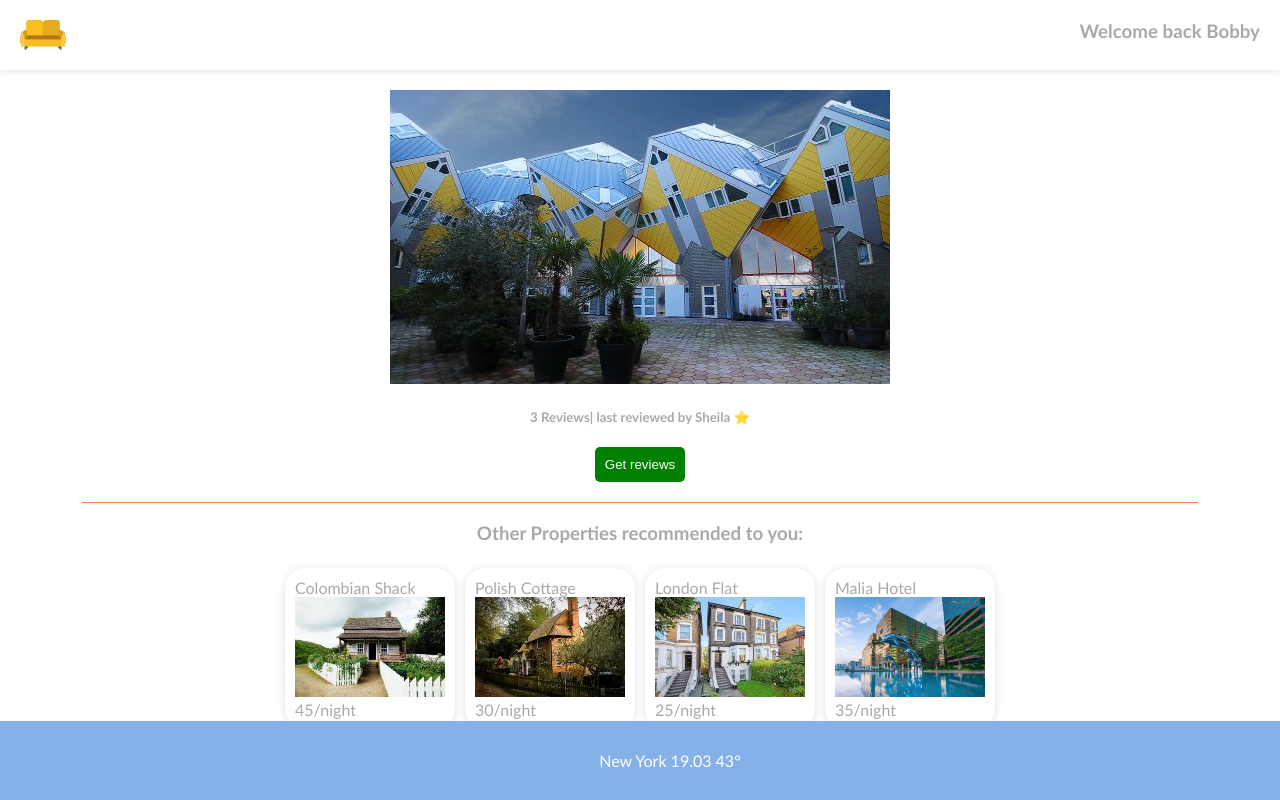
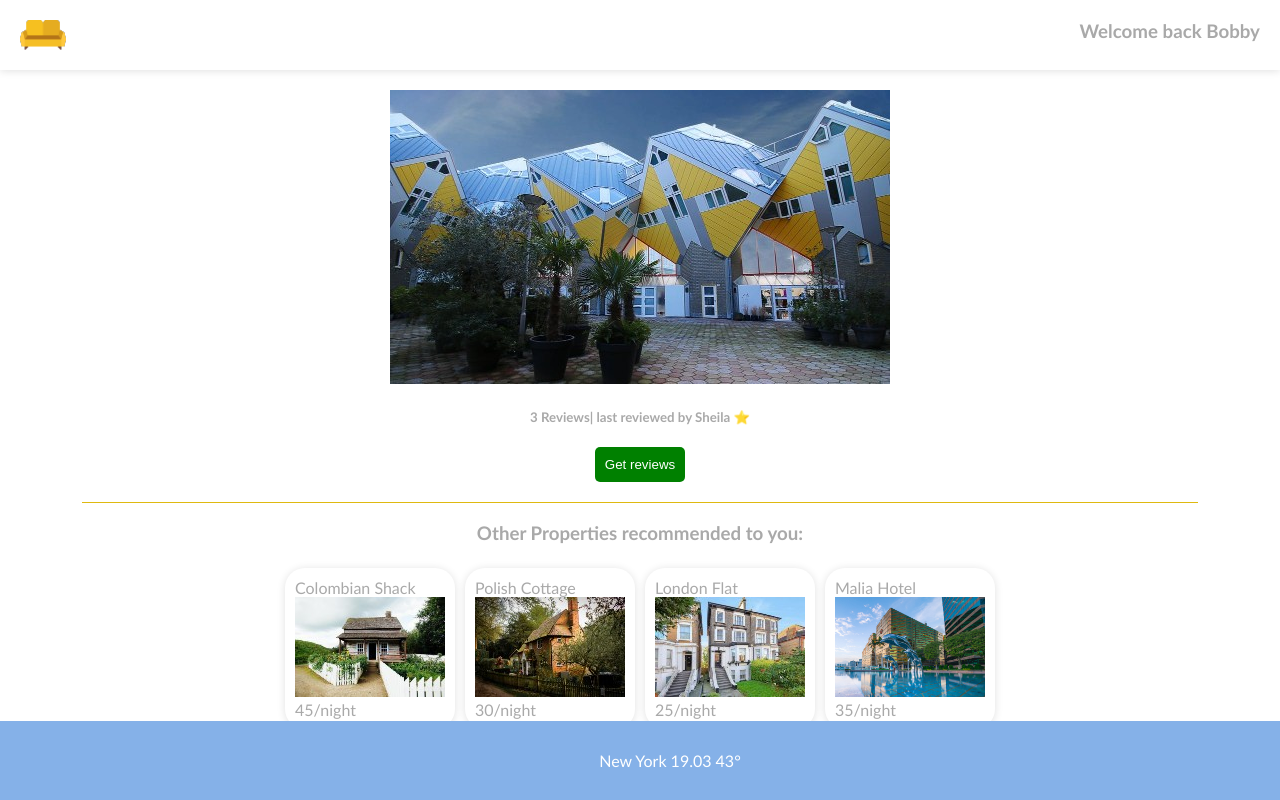
Before and after one commit to Yafira/couch-surfing, a plain HTML site: page index.html in a window 1280 px wide. Shown: the top 800 px of the page. Drawn offline with Linux system fonts and the light colour scheme.

Commit message:
changed break bg color

```diff
--- a/style.css
+++ b/style.css
@@ -75,7 +75,7 @@ body {
 .break {
 	height: 1px;
 	width: 90%;
-	background-color: coral;
+	background-color: rgb(223, 185, 16);
 }
 
 button {
```
